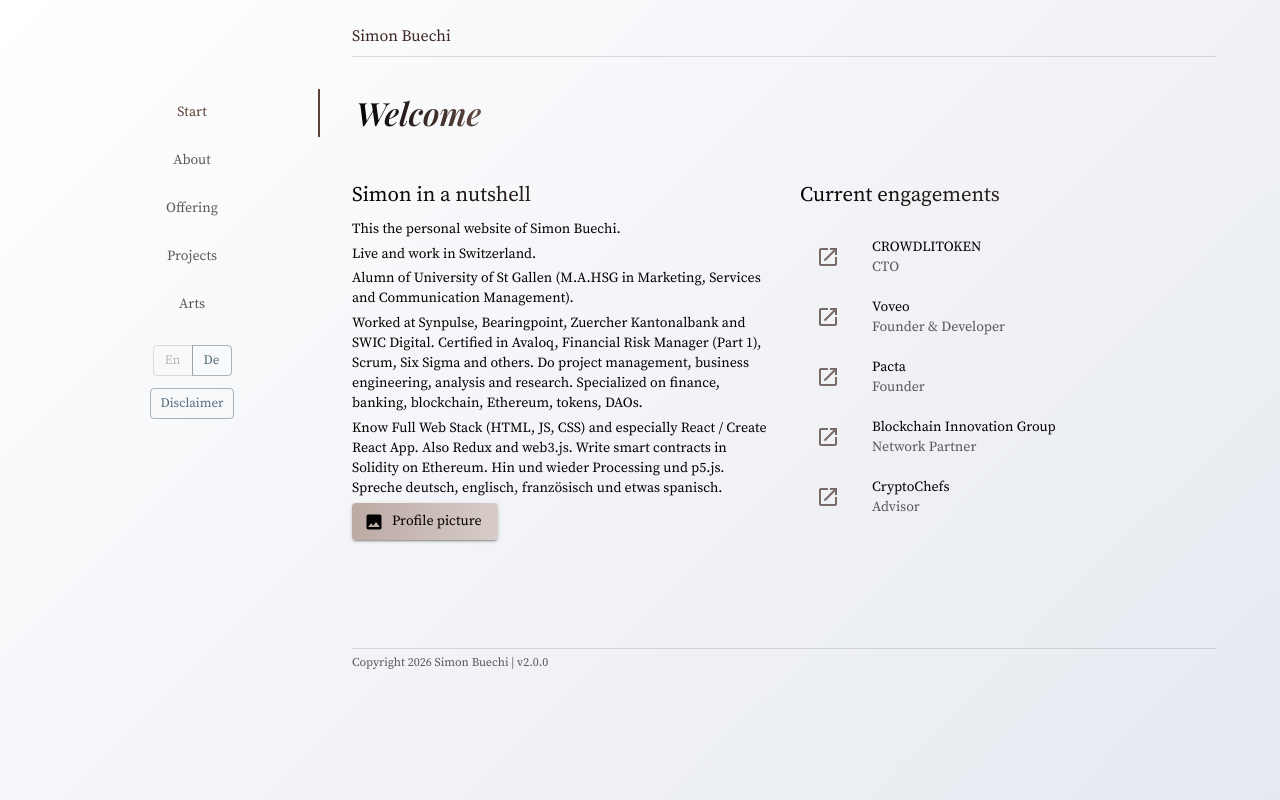
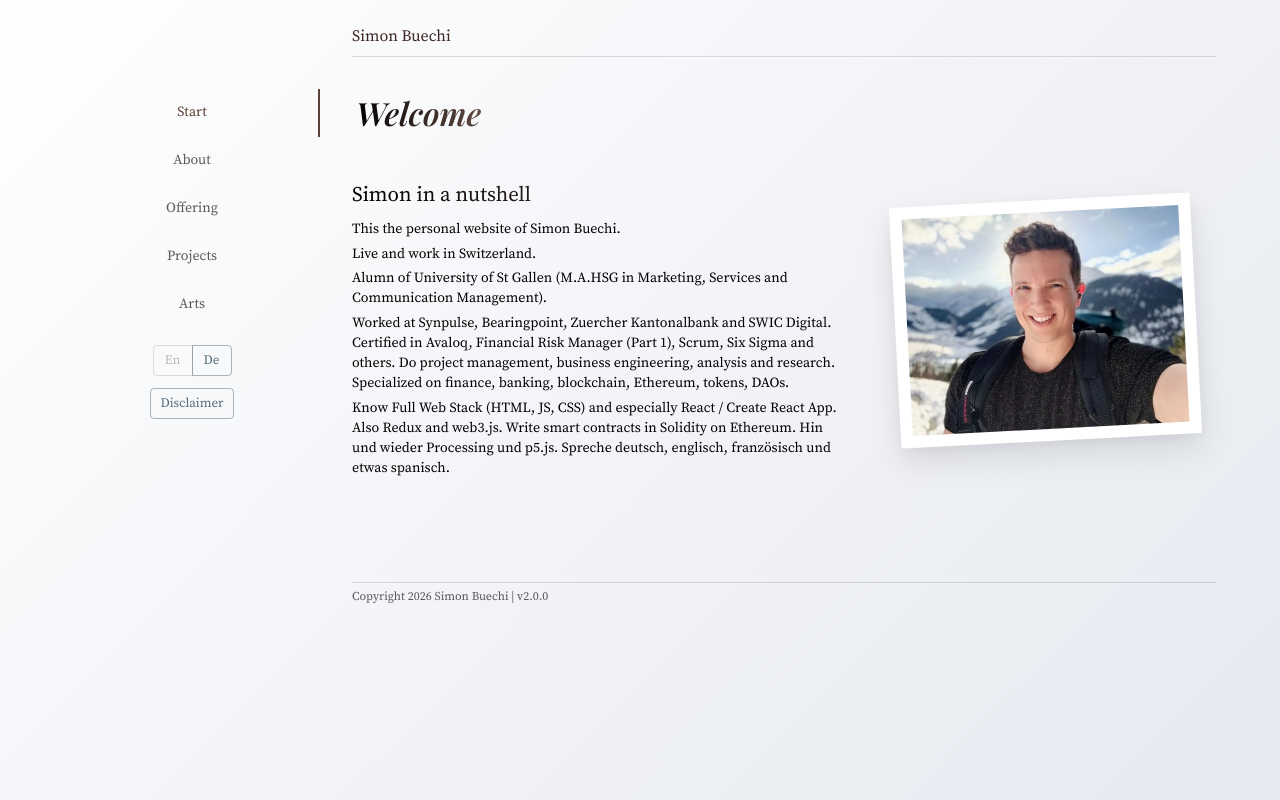
Before and after one commit to simonbuechi/simonbuechi.github.io, a React (Vite) app: page / in a window 1280 px wide. Built offline with nearby package versions, Linux system fonts and the light colour scheme.

Commit message:
add picture on home page

```diff
--- a/src/pages/Start.tsx
+++ b/src/pages/Start.tsx
@@ -1,4 +1,4 @@
-import React, { useState } from "react";
+import React from "react";
 import { useTranslation } from "react-i18next";
 //material-ui
 import Typography from "@mui/material/Typography";
@@ -8,28 +8,17 @@ import ListItemIcon from "@mui/material/ListItemIcon";
 import ListItemText from "@mui/material/ListItemText";
 import Grid from "@mui/material/Grid";
 import Zoom from "@mui/material/Zoom";
-import Dialog from "@mui/material/Dialog";
-import Button from "@mui/material/Button";
-import DialogContent from "@mui/material/DialogContent";
-import DialogActions from "@mui/material/DialogActions";
 import List from "@mui/material/List";
 import Box from "@mui/material/Box";
 //icons
 import Icon from "../utils/Icon";
-import { mdiOpenInNew, mdiImage, mdiCreativeCommons } from "@mdi/js";
+import { mdiOpenInNew } from "@mdi/js";
 //images
 import portraitBig from "../assets/simonbuechi-hiking.webp";
 
 function Start() {
   const { t } = useTranslation();
-  const [dialogPortrait, setDialogPortrait] = useState(false);
 
-  const handleDialogPortraitOpen = () => {
-    setDialogPortrait(true);
-  };
-  const handleDialogPortraitClose = () => {
-    setDialogPortrait(false);
-  };
   const myJobs = [
     { primary: "CROWDLITOKEN", secondary: "CTO", link: "https://crowdlitoken.com", icon: <Icon path={mdiOpenInNew} /> },
     { primary: "Voveo", secondary: "Founder & Developer", link: "https://voveo.ch", icon: <Icon path={mdiOpenInNew} /> },
@@ -45,64 +34,46 @@ function Start() {
           {t("start.title")}
         </Typography>
       </Grid>
-      <Grid size={{ xs: 12, md: 6 }}>
+      <Grid size={{ xs: 12, md: 7 }}>
         <Box mb={3}>
+
           <Typography variant="h3" gutterBottom>
             {t("about.personTitle")}
           </Typography>
+          <Zoom in style={{ transitionDelay: "450ms" }}>
             <Typography variant="body2" gutterBottom>
               {t("start.paragraph1")}
             </Typography>
+          </Zoom>
+          <Zoom in style={{ transitionDelay: "550ms" }}>
             <Typography variant="body2" gutterBottom>
               {t("about.body1")}
             </Typography>
+          </Zoom>
+          <Zoom in style={{ transitionDelay: "650ms" }}>
             <Typography variant="body2" gutterBottom>
               {t("about.body2")}
             </Typography>
+          </Zoom>
+          <Zoom in style={{ transitionDelay: "750ms" }}>
             <Typography variant="body2" gutterBottom>
               {t("about.body3")}
             </Typography>
+          </Zoom>
+          <Zoom in style={{ transitionDelay: "850ms" }}>
             <Typography variant="body2" gutterBottom>
               {t("about.body4")}
             </Typography>
-          <Typography gutterBottom>
-            <Button variant="contained" color="primary" onClick={handleDialogPortraitOpen} startIcon={<Icon path={mdiImage} />}>
-              {t("start.image")}
-            </Button>
-          </Typography>
+          </Zoom>
         </Box>
       </Grid>
-      <Grid size={{ xs: 12, md: 6 }}>
-        <Typography variant="h3" gutterBottom>
-          {t("start.engagementsTitle")}
-        </Typography>
-        <List dense>
-          {myJobs.map((item, index) => (
-            <Zoom in style={{ transitionDelay: 450 + index * 100 + "ms" }} key={item.primary}>
-              <div>
-                <ListItemButton component="a" href={item.link}>
-                  <ListItemIcon color="secondary">{item.icon}</ListItemIcon>
-                  <ListItemText primary={item.primary} secondary={item.secondary} />
-                </ListItemButton>
+      <Grid size={{ xs: 12, md: 5 }}>
+        <Box mb={4} className="skewed-frame-container">
+          <div className="skewed-frame">
+            <img src={portraitBig} alt="simon buechi portrait" />
           </div>
-            </Zoom>
-          ))}
-        </List>
+        </Box>
       </Grid>
-      <Dialog onClose={handleDialogPortraitClose} aria-labelledby="dialogPortrait" open={dialogPortrait} maxWidth="xl">
-        <DialogContent>
-          <img src={portraitBig} alt="simon buechi portrait" className="dialog" />
-        </DialogContent>
-        <DialogActions>
-          <Button rel="license" href="http://creativecommons.org/licenses/by-sa/4.0/" color="secondary" startIcon={<Icon path={mdiCreativeCommons} />}>
-            {t("base.creativecommons")}
-          </Button>
-          &nbsp;
-          <Button onClick={handleDialogPortraitClose} color="secondary" autoFocus>
-            {t("base.close")}
-          </Button>
-        </DialogActions>
-      </Dialog>
     </Grid>
   );
 }
--- a/src/style/index.css
+++ b/src/style/index.css
@@ -298,3 +298,33 @@ h6 {
     transform: rotateX(65deg) rotateZ(360deg);
   }
 }
+
+.skewed-frame-container {
+  display: flex;
+  justify-content: center;
+  align-items: center;
+  padding: 20px;
+  perspective: 1000px;
+}
+
+.skewed-frame {
+  background-color: #fff;
+  padding: 12px;
+  box-shadow: 0 15px 35px rgba(0,0,0,0.1), 0 5px 15px rgba(0,0,0,0.05);
+  transform: rotate(-3deg);
+  transition: transform 0.4s cubic-bezier(0.175, 0.885, 0.32, 1.275), box-shadow 0.4s ease;
+  max-width: 100%;
+  height: auto;
+  border-radius: 2px;
+}
+
+.skewed-frame:hover {
+  transform: rotate(0deg) scale(1.05);
+  box-shadow: 0 25px 55px rgba(0,0,0,0.2), 0 10px 25px rgba(0,0,0,0.1);
+}
+
+.skewed-frame img {
+  display: block;
+  max-width: 100%;
+  height: auto;
+}
```
Lines whose indentation alone changed are shown as unchanged.
